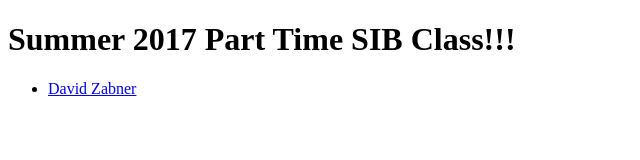
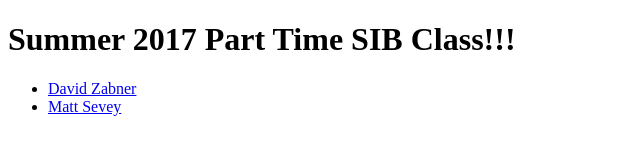
Before and after one commit to nw0428/sibptfall2017, a plain HTML site: page index.html in a window 1280 px wide. Shown: the whole page, without its empty margins (0-640 px from the left). Drawn offline with Linux system fonts and the light colour scheme.

Commit message:
create matt page

```diff
--- a/index.html
+++ b/index.html
@@ -8,6 +8,7 @@
   <div class="center">
     <ul>
     	<li><a href="html/david.html">David Zabner</a></li>
+      <li><a href="html/matt.html">Matt Sevey</a></li>
     </ul>
   </div>
 </center>
```
Also changed, not shown: html/matt.html (added).
